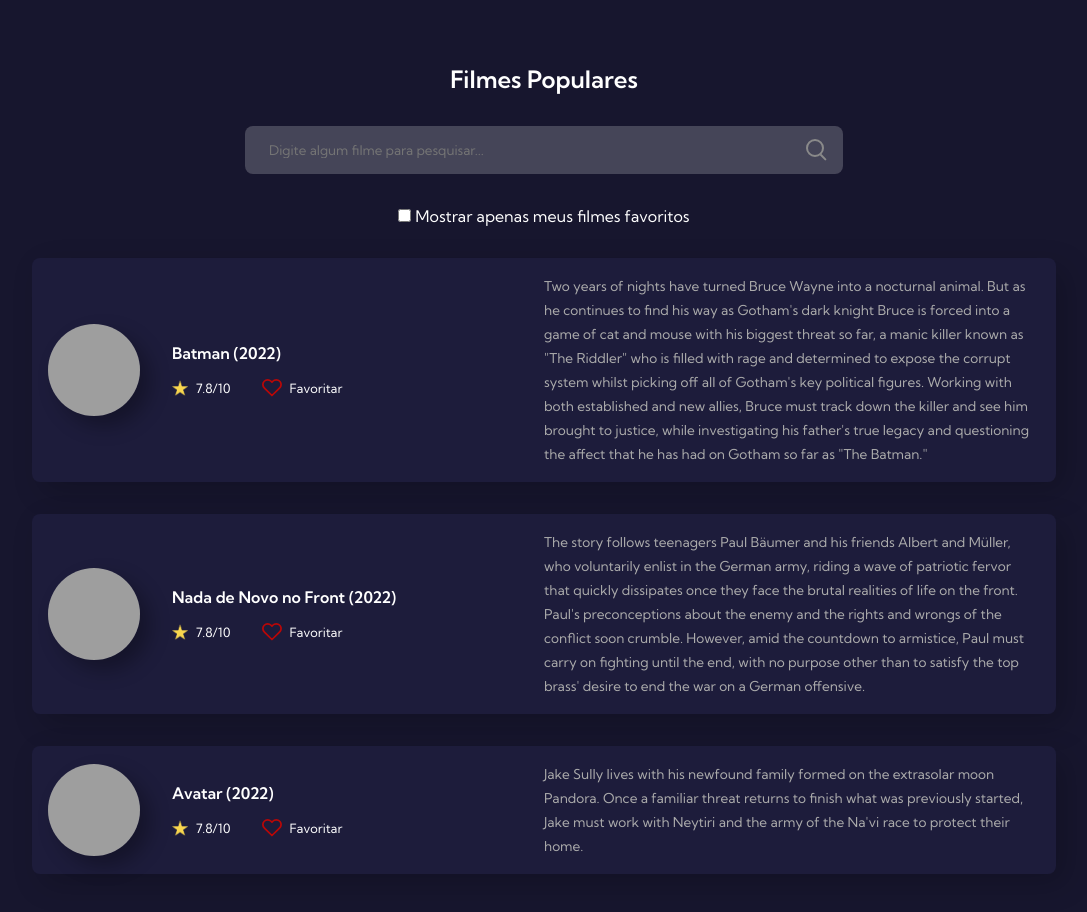
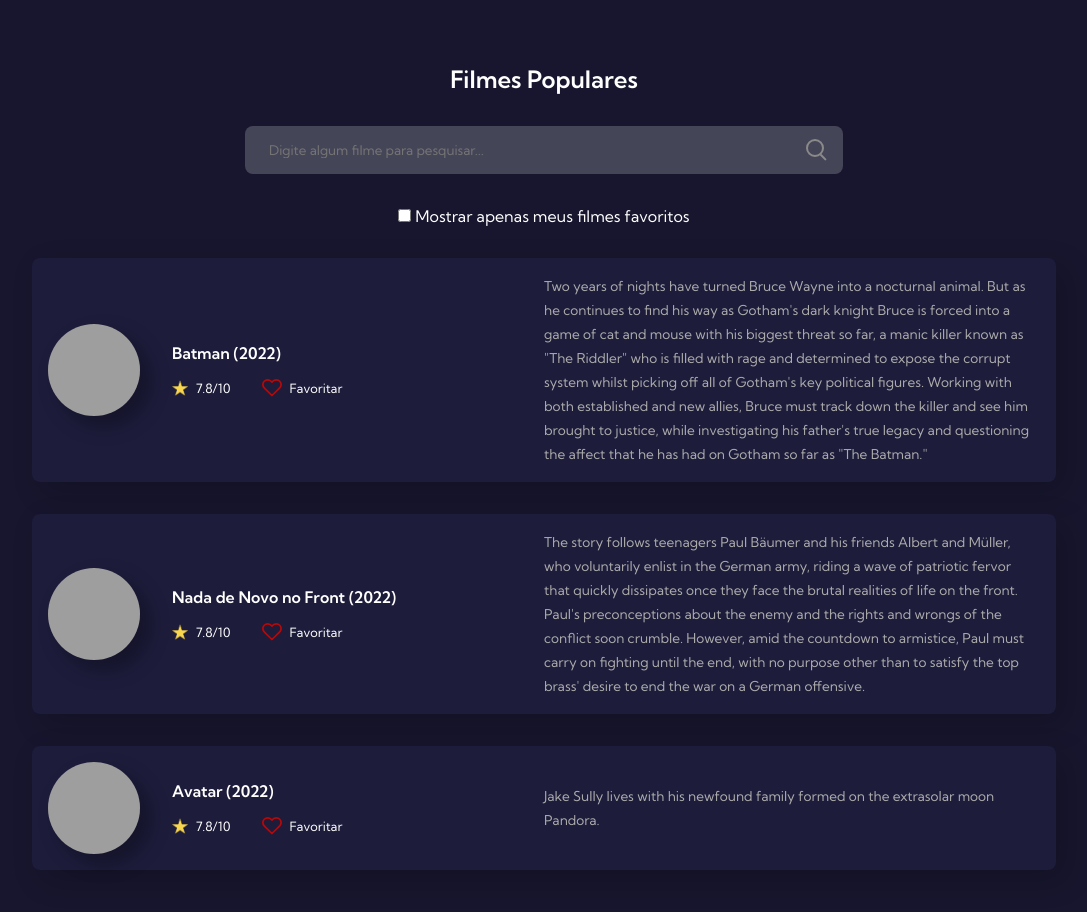
Before and after one commit to pedrojfs/7DaysOfCode-GitHub, a plain HTML site: page website-template/index.html in a window 1280 px wide. Shown: the whole page, without its empty margins (96-1183 px from the left). Drawn offline with Linux system fonts and the light colour scheme; grey boxes are pictures that could not be loaded.

Commit message:
Alterando o index.html no vscode

```diff
--- a/website-template/index.html
+++ b/website-template/index.html
@@ -90,7 +90,7 @@
           </div>
         </div>
         <div class="movie-description">
-          <span>Jake Sully lives with his newfound family formed on the extrasolar moon Pandora. Once a familiar threat returns to finish what was previously started, Jake must work with Neytiri and the army of the Na'vi race to protect their home.
+          <span>Jake Sully lives with his newfound family formed on the extrasolar moon Pandora.
           </span>
         </div>
       </div>
```
